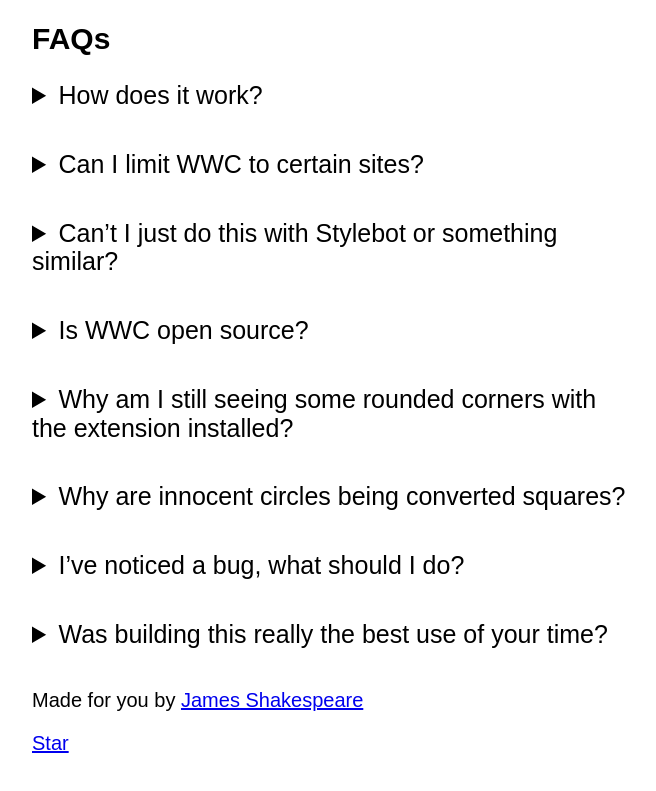
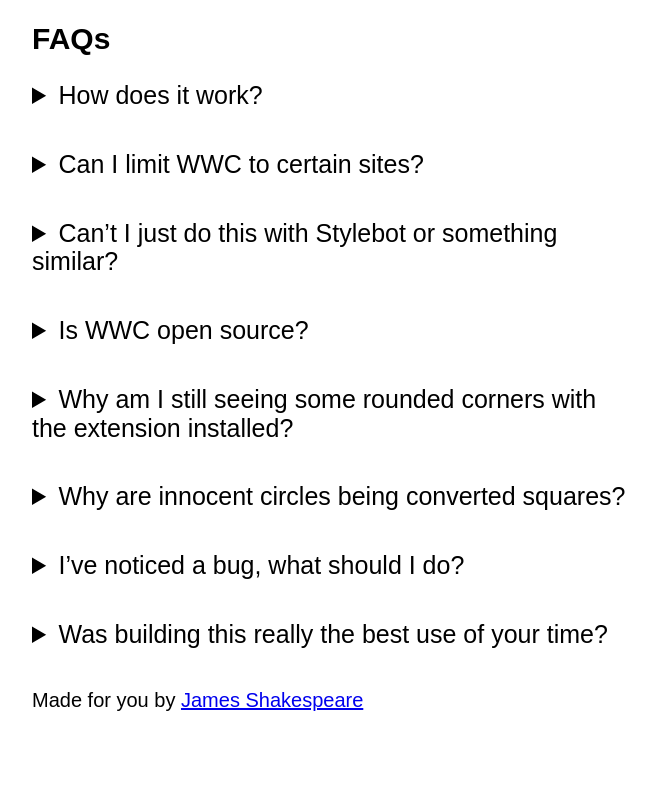
Before and after one commit to jshakes/wewantcorners.com, a website built with Parcel: page index.html in a window 1280 px wide. Shown: the part 1493-2284 px from the top of the page, without its empty margins (308-964 px from the left). Built offline with nearby package versions, Linux system fonts and the light colour scheme.

Commit message:
remove small github button

```diff
--- a/index.html
+++ b/index.html
@@ -117,7 +117,6 @@
       </ul>
       <footer>
         <p>Made for you by <a href="https://jshakespeare.com">James Shakespeare</a></p>
-        <p><a class="github-button" href="https://github.com/jshakes/we-want-corners" data-icon="octicon-star" aria-label="Star jshakes/we-want-corners on GitHub">Star</a></p>
       </footer>
     </div>
   </main>
```
